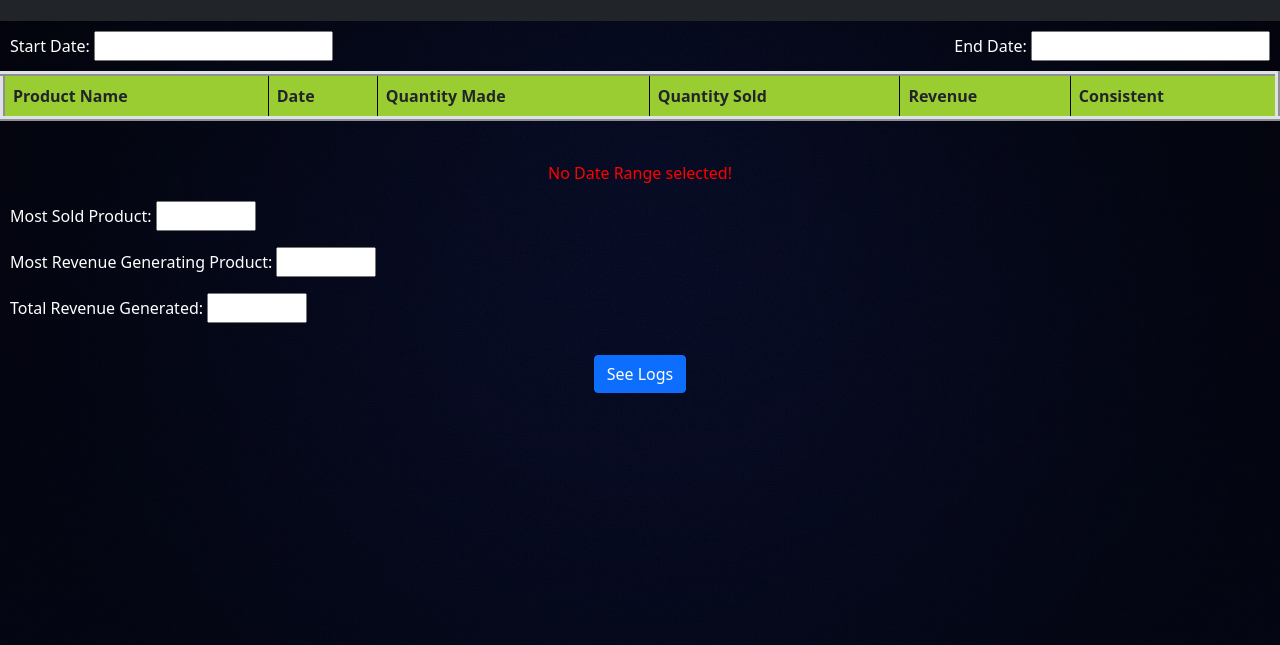
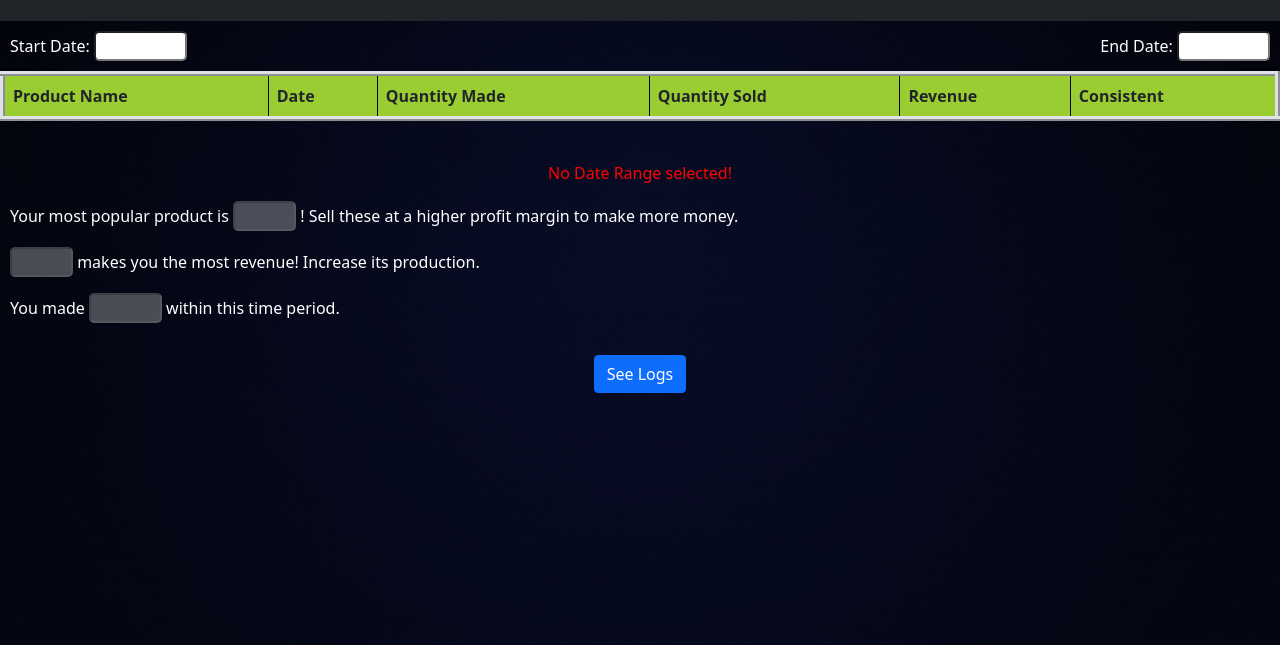
Before and after one commit to VanillaBase1lb/business_management, a website: page client/html/owner/logs.html in a window 1280 px wide. Shown: the part 67-712 px from the top of the page. Drawn offline with nearby package versions, Linux system fonts and the light colour scheme.

Commit message:
updated server readme and some logs page styling

```diff
--- a/client/html/owner/logs.html
+++ b/client/html/owner/logs.html
@@ -74,8 +74,8 @@
                 </div>
             </nav>
 
-            <span class="date" style="float:left">Start Date: <input type = "text" id = "datepicker1"></span>
-            <span class="date" style="float:right">End Date: <input type = "text" id = "datepicker2"></span>
+            <span class="date" style="float:left">Start Date: <input type = "text" id = "datepicker1" size=4></span>
+            <span class="date" style="float:right">End Date: <input type = "text" id = "datepicker2" size=4></span>
             <br>
             <br>
             <table class="table" id="maintable">
@@ -102,12 +102,24 @@
               .data {
                   margin-left:10px
               }
+              input {
+                  text-align:center;
+                  color:yellow;
+                  font-weight:bold;
+                  border-radius:5px
+              }
+              #datepicker1 {
+                  color:green
+              }
+              #datepicker2 {
+                  color:green
+              }
             </style>
             <br>
             <p id="valid" style="text-align: center;color:red">No Date Range selected!</p>
-            <p class="data">Most Sold Product: <input size=5 type = "text" id = "mostsold"></p>
-            <p class="data">Most Revenue Generating Product: <input size=5 type = "text" id = "mostprofitable"></p>
-            <p class="data">Total Revenue Generated: <input size=5 type = "text" id = "totalrevenue"></p>
+            <p class="data">Your most popular product is <input size=1 disabled type = "text" id = "mostsold"> ! Sell these at a higher profit margin to make more money.</p>
+            <p class="data"><input size=1 disabled type = "text" id = "mostprofitable"> makes you the most revenue! Increase its production.</p>
+            <p class="data">You made <input size=2 disabled type = "text" id = "totalrevenue"> within this time period.</p>
             <!-- <script>console.log(results)</script> -->
             <!-- <script>fillTable()</script> -->
             <div class="d-flex justify-content-center m-3 p-3">
```
Also changed, not shown: documentation/architecture.md (+1 -0 lines), server/README.md.
